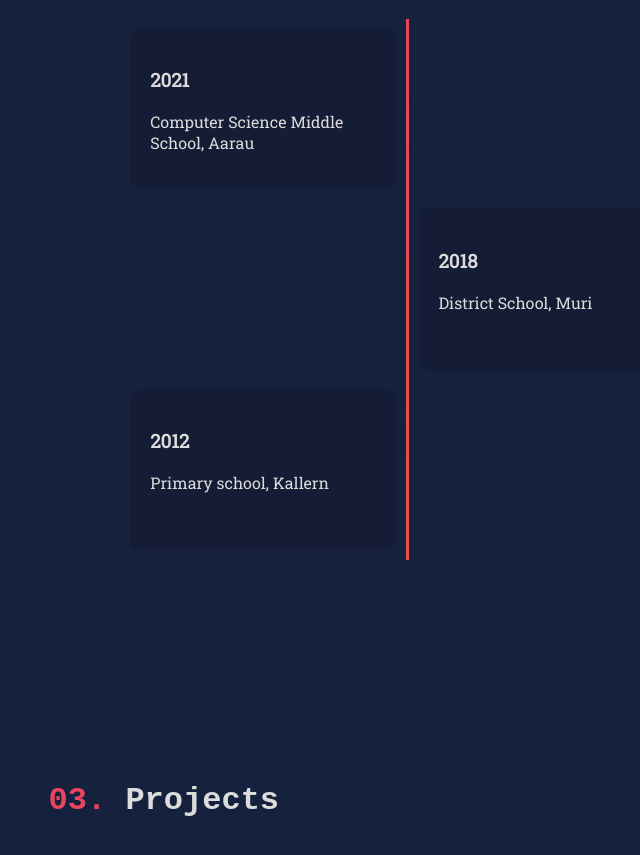
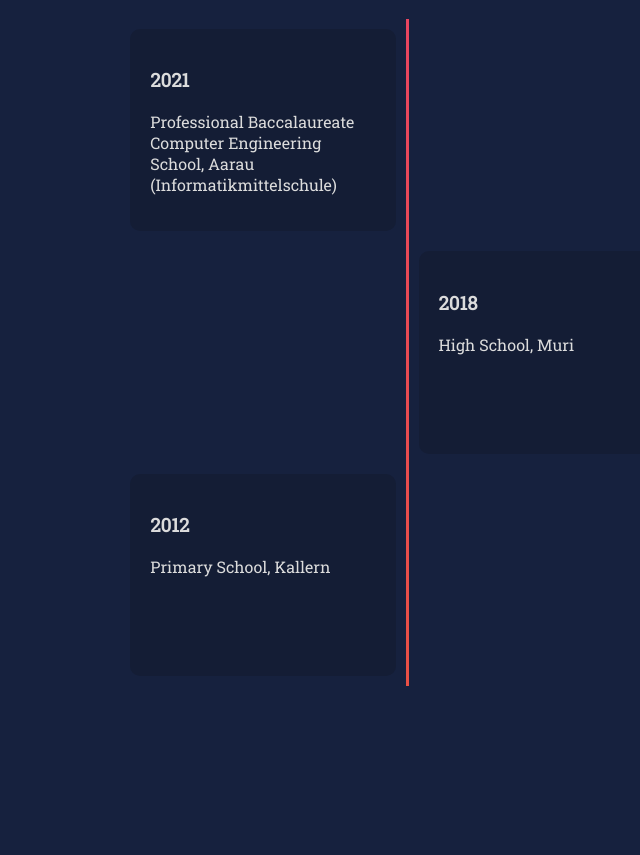
Before and after one commit to matteo-jakob/portfolio, a website: page client/public/index.html in a window 1280 px wide. Shown: the part 1732-2587 px from the top of the page, without its empty margins (233-873 px from the left). Drawn offline with Linux system fonts and the light colour scheme; a web font is replaced by a local one.

Commit message:
Text change

```diff
--- a/client/public/index.html
+++ b/client/public/index.html
@@ -131,41 +131,23 @@
 
           <div class="timeline1 content">
             <h3>2021</h3>
-            <p>Computer Science Middle School, Aarau</p>
+            <p>
+              Professional Baccalaureate Computer Engineering School, Aarau
+              <br />(Informatikmittelschule)
+            </p>
           </div>
 
           <div class="timeline4 content">
             <h3>2018</h3>
-            <p>District School, Muri</p>
+            <p>High School, Muri</p>
           </div>
 
           <div class="timeline5 content">
             <h3>2012</h3>
-            <p>Primary school, Kallern</p>
+            <p>Primary School, Kallern</p>
           </div>
         </div>
       </div>
-      <!--
-            old version
-        <div id="experience-content">
-          <div id="timeline">
-            <ul>
-              <li>2012</li>
-              <li>2018</li>
-              <li>2021</li>
-              <li>2024</li>
-              <li>2025</li>
-            </ul>
-          </div>
-          <div>
-            <p>Primary Kallern</p>
-            <p>Bez Muri</p>
-            <p>IMS Aarau</p>
-            <p>IMS-Praxis in: ?</p>
-            <p>Job in: ?</p>
-          </div>
-        </div>
-        -->
 
       <div id="work">
         <h1><span class="list-number">03. </span>Projects</h1>
--- a/client/public/style.css
+++ b/client/public/style.css
@@ -385,6 +385,7 @@
   justify-content: space-evenly;
   text-align: center;
   margin: 40px 20%;
+  margin-bottom: 0;
   padding: 0;
 }
 
```
